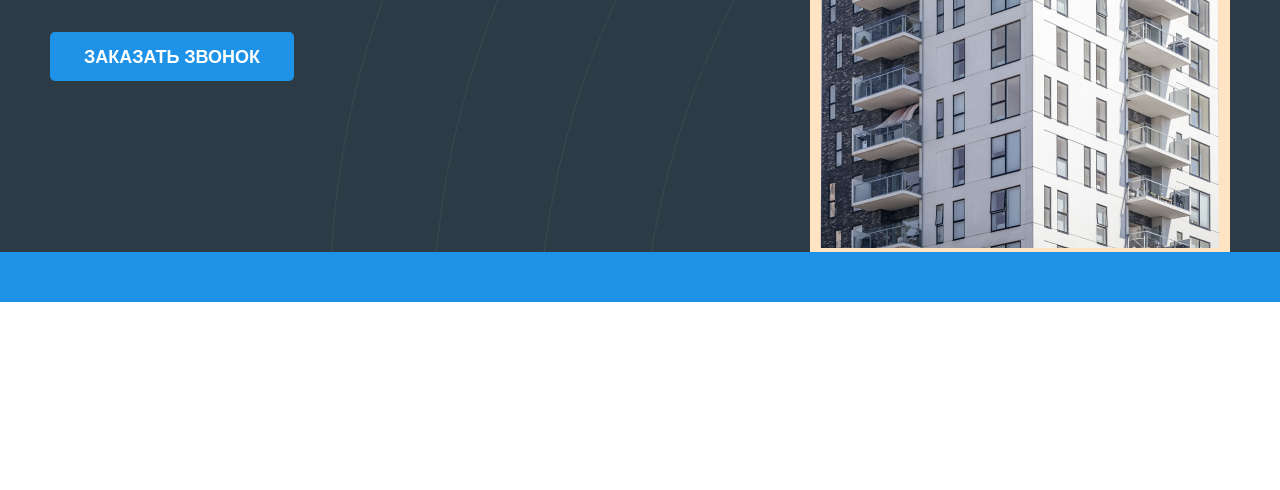
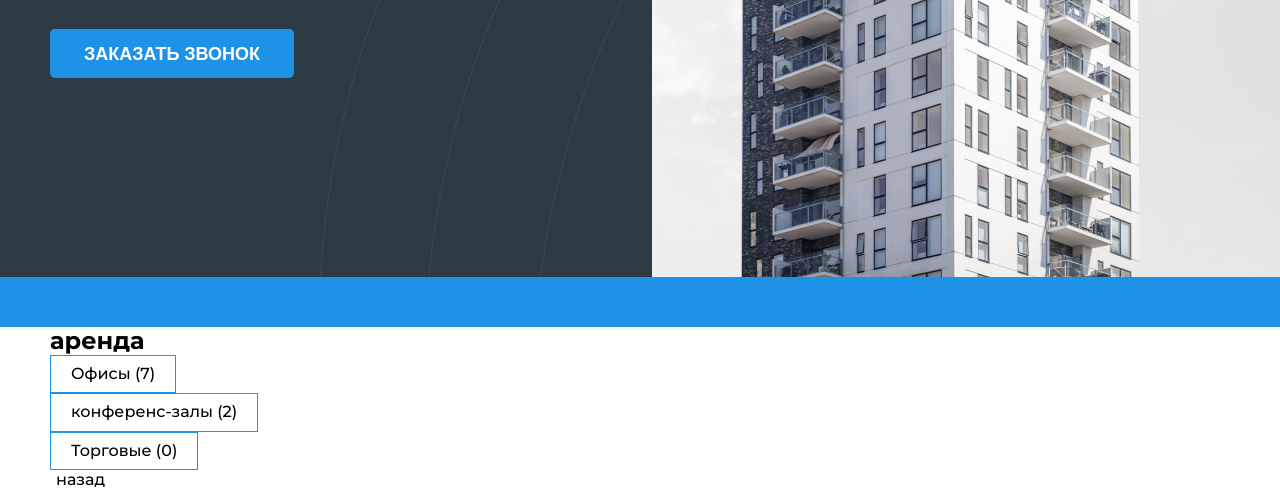
Before and after one commit to natakay/infoline, a plain HTML site: page infoline/index.html in a window 1280 px wide. Shown: the part 435-925 px from the top of the page. Before the commit the page ends 800 px from the top, so only its background shows below. Drawn offline with nearby package versions, Linux system fonts and the light colour scheme.

Commit message:
Add files via upload

```diff
--- a/infoline/css/style.css
+++ b/infoline/css/style.css
@@ -11,6 +11,10 @@ body {
     font-family: 'Montserrat', sans-serif;
     font-size: 16px;
     font-weight: 400;
+}
+
+img {
+    max-width: 100%;
 }
 
 html,
@@ -52,10 +56,11 @@ h6 {
 }
 
 .wrapper {
-    height: 100%;
+    min-height: 100%;
+    overflow: hidden;
 }
 
-.conteiner {
+.container {
     max-width: 1260px;
     margin: 0 auto;
     padding: 0px 40px;
@@ -167,18 +172,23 @@ h6 {
     background-repeat: no-repeat;
     background-position: center;
     background-size: cover;
+    position: relative;
+    z-index: 1;
 }
 
-.hero__conteiner {
+.hero__container {
     height: 100%;
     display: flex;
     justify-content: space-between;
 }
 
 .hero__content {
-    width: 602px;
-    padding-top: 92px;
+    /* 602px/1180px = 51% */
+    width: 51%;
+    /* 92px/1180px = 7,8% */
+    padding-top: 7.8%;
     padding-right: 20px;
+    margin-bottom: 16.9%;
 }
 
 .address {
@@ -212,7 +222,8 @@ h6 {
 }
 
 .hero__title {
-    margin-bottom: 48px;
+    /* 48px/602px = 7.7% */
+    margin-bottom: 7.7%;
 }
 
 .hero__btns {}
@@ -237,7 +248,7 @@ h6 {
 .btn_theme_transparent {
     background: transparent;
     border: 1px solid #1E92E7;
-    color: #FFF;
+    color: #000;
 }
 
 .btn_size_big {
@@ -255,7 +266,41 @@ h6 {
 .hero__img-wrap {
     position: relative;
     border-radius: 5px 0px 0px 0px;
-    background-color: bisque;
+    flex-grow: 1;
 }
 
-.hero__img {}
+.hero__img-wrap::before {
+    content: "";
+    display: block;
+    background: url(../img/hero/sky.jpg) center/cover no-repeat;
+    width: 100vw;
+    height: 100%;
+    position: absolute;
+    z-index: -1;
+    top: 0;
+    left: 0;
+    border-radius: inherit;
+}
+
+.hero__img-wrap::after {
+    content: "";
+    display: block;
+    width: 100vw;
+    height: 100%;
+    position: absolute;
+    border-radius: inherit;
+    background-color: #404F59;
+    z-index: -2;
+    top: -15px;
+    left: 30px;
+}
+
+.hero__img {
+    height: 95%;
+    position: absolute;
+    bottom: 0;
+    left: 50%;
+    transform: translateX(-50%);
+    object-fit: contain;
+    object-position: center bottom;
+}
--- a/infoline/index.html
+++ b/infoline/index.html
@@ -17,7 +17,7 @@
 <body>
     <div class="wrapper">
         <header class="header">
-            <div class="conteiner header__conteiner">
+            <div class="container header__container">
                 <div class="menu">
                     <a href="index.html" class="logo">
                         <img class="logo__img" src="img/icons/logo-icon.svg">
@@ -47,7 +47,7 @@
             </div>
         </header>
         <section class="hero">
-            <div class="conteiner hero__conteiner">
+            <div class="container hero__container">
                 <div class="hero__content">
                     <address class="address">
                         <img class="addres__icon" src="img/icons/clarity_map-marker-solid.svg">
@@ -66,6 +66,35 @@
                 </div>
             </div>
         </section>
+        <section class="rent section">
+            <div class="container">
+                <h2 class="section-title rent__title">аренда</h2>
+                <div class="rent__btns">
+                    <ul class="rent__btns-list">
+                        <li class="rent__btns-item">
+                            <button class="btn_theme_transparent rent__btn btn_size_small active">Офисы (7)</button>
+                        </li>
+                        <li>
+                            <button class="btn_theme_transparent rent__btn btn_size_small">конференс-залы (2)</button>
+                        </li>
+                        <li>
+                            <button class="btn_theme_transparent rent__btn btn_size_small">Торговые (0)</button>
+                        </li>
+                    </ul>
+                </div>
+                <div class="offers-slider">
+                    <div class="container offers-slider__container"></div>
+                    <button
+                        class="control control_prev offers__control offers__control-prev control_type_triangle">назад</button>
+                    <ul class="offers__list">
+                        <li class="offer">
+
+                        </li>
+                    </ul>
+                </div>
+            </div>
+
+        </section>
     </div>
 </body>
 
```
